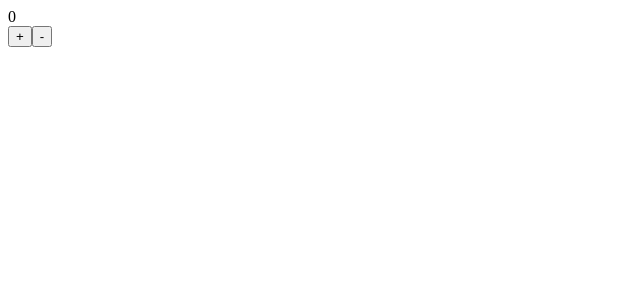
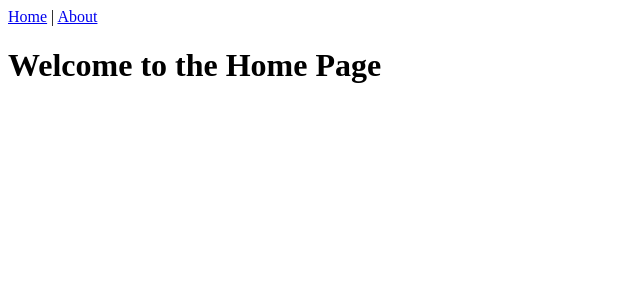
Before and after one commit to VadimVasilcovan/REACT.EX, a React (Vite) app in the folder React-EX/: page / in a window 1280 px wide. Shown: the top 300 px of the page, without its empty margins (0-640 px from the left). Built offline with nearby package versions, Linux system fonts and the light colour scheme.

Commit message:
Lazy Loading
20.01.2025

```diff
--- a/React-EX/package.json
+++ b/React-EX/package.json
@@ -14,6 +14,7 @@
     "react": "^18.3.1",
     "react-dom": "^18.3.1",
     "react-redux": "^9.2.0",
+    "react-router-dom": "^7.1.3",
     "redux": "^5.0.1"
   },
   "devDependencies": {
--- a/React-EX/src/App.jsx
+++ b/React-EX/src/App.jsx
@@ -26,6 +26,7 @@ import TaskManager from "./7_days_of_recapitulation/13.12.2024/task_manager";
 import { createStore } from 'redux';
 import { Provider } from 'react-redux';
 import Redux from "./redux";
+import AppLazyLoading from "./lazy-loading-ex/App-lazy-Loading-ex";
 
 
 const App = () => {
@@ -55,10 +56,15 @@ const App = () => {
             {/*<University setSubmitPerson={setSubmitPerson} />
             <ShowResult submitPerson={submitPerson} />
     */}
-       <Provider store={store}>
+
+
+
+        {/* <Provider store={store}>
        <Redux/>
-       </Provider>
+       </Provider>*/}
 
+
+       <AppLazyLoading/>
            </>
     );
 };
--- /dev/null
+++ b/React-EX/src/lazy-loading-ex/App-lazy-Loading-ex.jsx
@@ -0,0 +1,22 @@
+import React, { Suspense } from "react";
+import { BrowserRouter as Router, Routes, Route, Link } from "react-router-dom";
+
+// Lazy load components
+const AboutLazyLoading = React.lazy(() => import('./about-lazy-loading-ex.jsx'));
+const HomeLazyLoading = React.lazy(() => import('./home-lazy-loading-ex.jsx'));
+
+export default function AppLazyLoading() {
+  return (
+    <Router>
+      <nav>
+        <Link to="/">Home</Link> | <Link to="/about">About</Link>
+      </nav>
+      <Suspense fallback={<div>Loading...</div>}>
+        <Routes>
+          <Route path="/" element={<HomeLazyLoading />} />
+          <Route path="/about" element={<AboutLazyLoading />} />
+        </Routes>
+      </Suspense>
+    </Router>
+  );
+}
--- /dev/null
+++ b/React-EX/src/lazy-loading-ex/about-lazy-loading-ex.jsx
@@ -0,0 +1,5 @@
+import React from 'react';
+
+export default function AboutLazyLoading() {
+  return <h1>About Us</h1>;
+}
--- /dev/null
+++ b/React-EX/src/lazy-loading-ex/home-lazy-loading-ex.jsx
@@ -0,0 +1,5 @@
+import React from "react";
+
+export default function HomeLazyLoading() {
+  return <h1>Welcome to the Home Page</h1>;
+}
```
Also changed, not shown: 1 other file (tests, documents, lock files or other folders).
